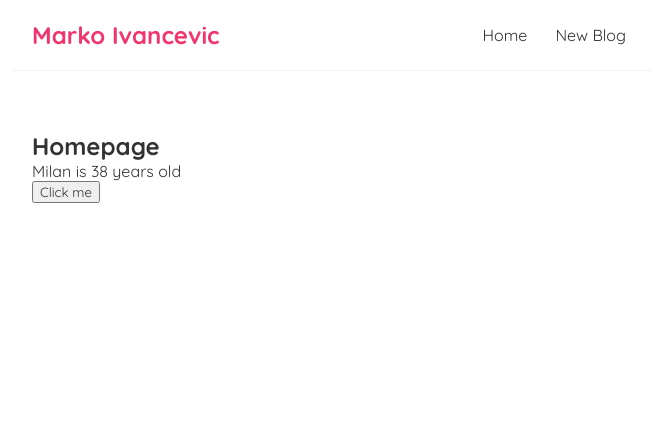
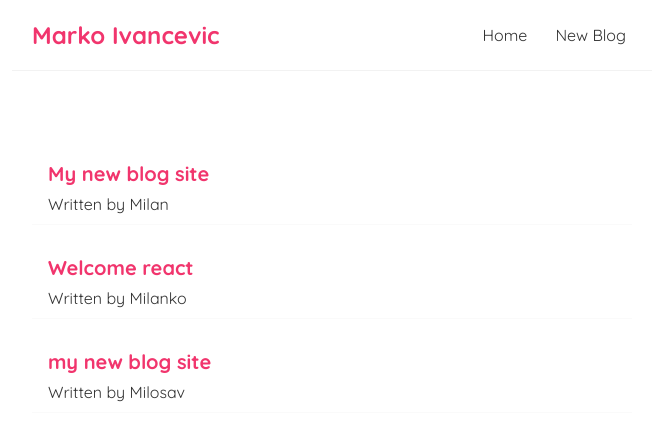
Before and after one commit to milanzivanov/m-blog-2021, a React (Create React App) app: page / in a window 1280 px wide. Shown: the top 440 px of the page, without its empty margins (308-964 px from the left). Built offline with nearby package versions, Linux system fonts and the light colour scheme; the HTML template or start-up script is replaced by a standard one.

Commit message:
Full React Tutorial #10 - Outputting Lists

```diff
--- a/src/Home.js
+++ b/src/Home.js
@@ -1,20 +1,38 @@
 import { useState } from 'react';
 
 const Home = () => {
-    // let name = "Milan";
-    const [name, setName] = useState("Milan");
-    const [age, setAge] = useState(38);
 
-    const handleClick = (e) => {
-        setName("Milanko");
-        setAge(39);
-    }
+    const [blogs, setBlogs] = useState([
+        {
+            title: "My new blog site",
+            body: "lorem ipsum text...",
+            outhor: "Milan",
+            id: 1
+        },
+        {
+            title: "Welcome react",
+            body: "lorem ipsum text...",
+            outhor: "Milanko",
+            id: 2
+        },
+        {
+            title: "my new blog site",
+            body: "lorem ipsum text...",
+            outhor: "Milosav",
+            id: 3
+        },
+    ]);
 
     return (
         <div className="home">
-            <h2>Homepage</h2>
-            <p>{ name } is { age } years old</p>
-            <button onClick={ handleClick }>Click me</button>
+            {
+                blogs.map((blog) => (
+                    <div className="blog-preview" key={blog.id}>
+                        <h2>{ blog.title }</h2>
+                        <p>Written by { blog.outhor }</p>
+                    </div>
+                ))
+            }
         </div>
     );
 }
--- a/src/index.css
+++ b/src/index.css
@@ -33,3 +33,19 @@
   margin: 40px auto;
   padding: 20px;
 }
+
+
+/* blog previews / list */
+.blog-preview {
+  padding: 10px 16px;
+  margin: 20px 0;
+  border-bottom: 1px solid #fafafa;
+}
+.blog-preview:hover {
+  box-shadow: 1px 3px 5px rgba(0,0,0,0.1);
+}
+.blog-preview h2 {
+  font-size: 20px;
+  color: #f1356d;
+  margin-bottom: 8px;
+}
```
